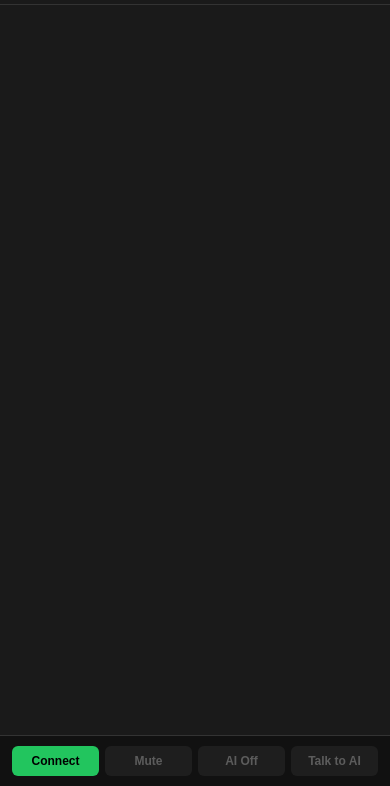
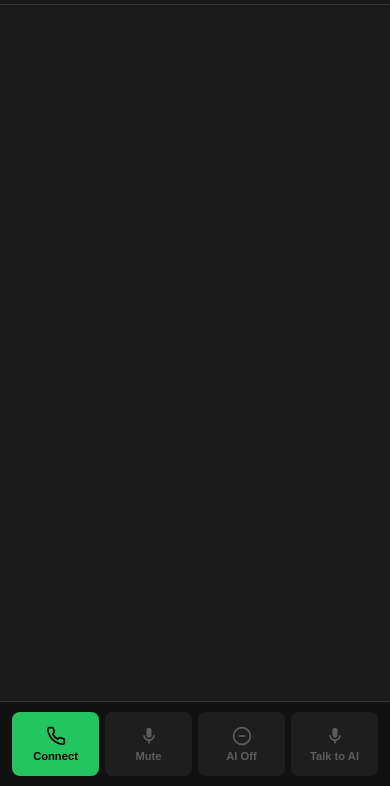
Before and after one commit to ETdoFresh/openclaw-realtime-voice, a website with bundled scripts: page public/index.html in a window 390 px wide. Shown: the part 58-844 px from the top of the page. Built offline with nearby package versions, Linux system fonts and the light colour scheme; files whose address does not match are found by name.

Commit message:
Make transcript action buttons taller with icons
Stacked icon + label layout, 64px min-height for easy phone tapping.
Icons match the main control buttons and sync state changes.

```diff
--- a/public/index.html
+++ b/public/index.html
@@ -108,10 +108,22 @@
       </div>
       <div class="transcript-content" id="transcriptContent"></div>
       <div class="transcript-actions">
-        <button class="btn-connect btn-sm" id="transcriptConnectBtn">Connect</button>
-        <button class="btn-mute btn-sm" id="transcriptMuteBtn" disabled>Mute</button>
-        <button class="btn-ai-active btn-sm" id="transcriptAiActiveBtn" disabled>AI Off</button>
-        <button class="btn-ptt btn-sm" id="transcriptPttBtn" disabled>Talk to AI</button>
+        <button class="btn-connect btn-sm" id="transcriptConnectBtn">
+          <svg width="20" height="20" viewBox="0 0 24 24" fill="none" stroke="currentColor" stroke-width="2"><path d="M22 16.92v3a2 2 0 0 1-2.18 2 19.79 19.79 0 0 1-8.63-3.07 19.5 19.5 0 0 1-6-6 19.79 19.79 0 0 1-3.07-8.67A2 2 0 0 1 4.11 2h3a2 2 0 0 1 2 1.72c.13.81.36 1.6.69 2.36a2 2 0 0 1-.45 2.11L8.09 9.91a16 16 0 0 0 6 6l1.27-1.27a2 2 0 0 1 2.11-.45c.76.33 1.55.56 2.36.69A2 2 0 0 1 22 16.92z"/></svg>
+          <span>Connect</span>
+        </button>
+        <button class="btn-mute btn-sm" id="transcriptMuteBtn" disabled>
+          <svg width="20" height="20" viewBox="0 0 24 24" fill="currentColor"><path d="M12 14c1.66 0 3-1.34 3-3V5c0-1.66-1.34-3-3-3S9 3.34 9 5v6c0 1.66 1.34 3 3 3z"/><path d="M17 11c0 2.76-2.24 5-5 5s-5-2.24-5-5H5c0 3.53 2.61 6.43 6 6.92V21h2v-3.08c3.39-.49 6-3.39 6-6.92h-2z"/></svg>
+          <span>Mute</span>
+        </button>
+        <button class="btn-ai-active btn-sm" id="transcriptAiActiveBtn" disabled>
+          <svg width="20" height="20" viewBox="0 0 24 24" fill="none" stroke="currentColor" stroke-width="2"><circle cx="12" cy="12" r="10"/><path d="M8 12h8"/></svg>
+          <span>AI Off</span>
+        </button>
+        <button class="btn-ptt btn-sm" id="transcriptPttBtn" disabled>
+          <svg width="20" height="20" viewBox="0 0 24 24" fill="currentColor"><path d="M12 14c1.66 0 3-1.34 3-3V5c0-1.66-1.34-3-3-3S9 3.34 9 5v6c0 1.66 1.34 3 3 3z"/><path d="M17 11c0 2.76-2.24 5-5 5s-5-2.24-5-5H5c0 3.53 2.61 6.43 6 6.92V21h2v-3.08c3.39-.49 6-3.39 6-6.92h-2z"/></svg>
+          <span>Talk to AI</span>
+        </button>
       </div>
     </div>
   </div>
--- a/public/src/main.ts
+++ b/public/src/main.ts
@@ -590,8 +590,10 @@ function updateButtonStates(): void {
   newSessionBtn.disabled = !isConnected;
 
   // Mirror to transcript bar
-  transcriptConnectBtn.textContent = isConnected ? 'Disconnect' : 'Connect';
   transcriptConnectBtn.className = isConnected ? 'btn-disconnect btn-sm' : 'btn-connect btn-sm';
+  transcriptConnectBtn.innerHTML = isConnected
+    ? `<svg width="20" height="20" viewBox="0 0 24 24" fill="none" stroke="currentColor" stroke-width="2"><line x1="18" y1="6" x2="6" y2="18"/><line x1="6" y1="6" x2="18" y2="18"/></svg><span>Disconnect</span>`
+    : `<svg width="20" height="20" viewBox="0 0 24 24" fill="none" stroke="currentColor" stroke-width="2"><path d="M22 16.92v3a2 2 0 0 1-2.18 2 19.79 19.79 0 0 1-8.63-3.07 19.5 19.5 0 0 1-6-6 19.79 19.79 0 0 1-3.07-8.67A2 2 0 0 1 4.11 2h3a2 2 0 0 1 2 1.72c.13.81.36 1.6.69 2.36a2 2 0 0 1-.45 2.11L8.09 9.91a16 16 0 0 0 6 6l1.27-1.27a2 2 0 0 1 2.11-.45c.76.33 1.55.56 2.36.69A2 2 0 0 1 22 16.92z"/></svg><span>Connect</span>`;
   transcriptMuteBtn.disabled = !isConnected;
   transcriptAiActiveBtn.disabled = !isConnected;
   transcriptPttBtn.disabled = !isConnected;
@@ -606,8 +608,10 @@ function updateMuteButton(): void {
     ? `<svg width="20" height="20" viewBox="0 0 24 24" fill="currentColor"><path d="M19 11h-1.7c0 .74-.16 1.43-.43 2.05l1.23 1.23c.56-.98.9-2.09.9-3.28z"/><path d="M14.98 11.17c0-.06.02-.11.02-.17V5c0-1.66-1.34-3-3-3S9 3.34 9 5v.18l5.98 5.99z"/><path d="M4.27 3L3 4.27l6.01 6.01V11c0 1.66 1.33 3 2.99 3 .22 0 .44-.03.65-.08l1.66 1.66c-.71.33-1.5.52-2.31.52-2.76 0-5.3-2.1-5.3-5.1H5c0 3.41 2.72 6.23 6 6.72V21h2v-3.28c.91-.13 1.77-.45 2.54-.9L19.73 21 21 19.73 4.27 3z"/></svg><span>Unmute</span>`
     : `<svg width="20" height="20" viewBox="0 0 24 24" fill="currentColor"><path d="M12 14c1.66 0 3-1.34 3-3V5c0-1.66-1.34-3-3-3S9 3.34 9 5v6c0 1.66 1.34 3 3 3z"/><path d="M17 11c0 2.76-2.24 5-5 5s-5-2.24-5-5H5c0 3.53 2.61 6.43 6 6.92V21h2v-3.08c3.39-.49 6-3.39 6-6.92h-2z"/></svg><span>Mute</span>`;
   // Mirror
-  transcriptMuteBtn.textContent = isMuted ? 'Unmute' : 'Mute';
   transcriptMuteBtn.classList.toggle('muted', isMuted);
+  transcriptMuteBtn.innerHTML = isMuted
+    ? `<svg width="20" height="20" viewBox="0 0 24 24" fill="currentColor"><path d="M19 11h-1.7c0 .74-.16 1.43-.43 2.05l1.23 1.23c.56-.98.9-2.09.9-3.28z"/><path d="M14.98 11.17c0-.06.02-.11.02-.17V5c0-1.66-1.34-3-3-3S9 3.34 9 5v.18l5.98 5.99z"/><path d="M4.27 3L3 4.27l6.01 6.01V11c0 1.66 1.33 3 2.99 3 .22 0 .44-.03.65-.08l1.66 1.66c-.71.33-1.5.52-2.31.52-2.76 0-5.3-2.1-5.3-5.1H5c0 3.41 2.72 6.23 6 6.72V21h2v-3.28c.91-.13 1.77-.45 2.54-.9L19.73 21 21 19.73 4.27 3z"/></svg><span>Unmute</span>`
+    : `<svg width="20" height="20" viewBox="0 0 24 24" fill="currentColor"><path d="M12 14c1.66 0 3-1.34 3-3V5c0-1.66-1.34-3-3-3S9 3.34 9 5v6c0 1.66 1.34 3 3 3z"/><path d="M17 11c0 2.76-2.24 5-5 5s-5-2.24-5-5H5c0 3.53 2.61 6.43 6 6.92V21h2v-3.08c3.39-.49 6-3.39 6-6.92h-2z"/></svg><span>Mute</span>`;
 }
 
 function updateAiActiveButton(): void {
@@ -616,8 +620,10 @@ function updateAiActiveButton(): void {
     ? `<svg width="20" height="20" viewBox="0 0 24 24" fill="currentColor"><path d="M12 2C6.48 2 2 6.48 2 12s4.48 10 10 10 10-4.48 10-10S17.52 2 12 2zm-2 15l-5-5 1.41-1.41L10 14.17l7.59-7.59L19 8l-9 9z"/></svg><span>AI Active</span>`
     : `<svg width="20" height="20" viewBox="0 0 24 24" fill="none" stroke="currentColor" stroke-width="2"><circle cx="12" cy="12" r="10"/><path d="M8 12h8"/></svg><span>AI Off</span>`;
   // Mirror
-  transcriptAiActiveBtn.textContent = isAiActive ? 'AI Active' : 'AI Off';
   transcriptAiActiveBtn.classList.toggle('active', isAiActive);
+  transcriptAiActiveBtn.innerHTML = isAiActive
+    ? `<svg width="20" height="20" viewBox="0 0 24 24" fill="currentColor"><path d="M12 2C6.48 2 2 6.48 2 12s4.48 10 10 10 10-4.48 10-10S17.52 2 12 2zm-2 15l-5-5 1.41-1.41L10 14.17l7.59-7.59L19 8l-9 9z"/></svg><span>AI Active</span>`
+    : `<svg width="20" height="20" viewBox="0 0 24 24" fill="none" stroke="currentColor" stroke-width="2"><circle cx="12" cy="12" r="10"/><path d="M8 12h8"/></svg><span>AI Off</span>`;
 }
 
 function toggleConnect(): void {
--- a/public/src/style.css
+++ b/public/src/style.css
@@ -531,13 +531,23 @@ button:disabled {
 
 .transcript-actions .btn-sm {
   flex: 1;
-  padding: 8px 4px;
-  font-size: 0.75rem;
-  border-radius: 6px;
+  display: flex;
+  flex-direction: column;
+  align-items: center;
+  justify-content: center;
+  gap: 4px;
+  padding: 14px 4px;
+  min-height: 64px;
+  font-size: 0.7rem;
+  border-radius: 8px;
   border: none;
   cursor: pointer;
   font-weight: 600;
   transition: all 0.2s;
+}
+
+.transcript-actions .btn-sm svg {
+  flex-shrink: 0;
 }
 
 .transcript-actions .btn-connect {
```
